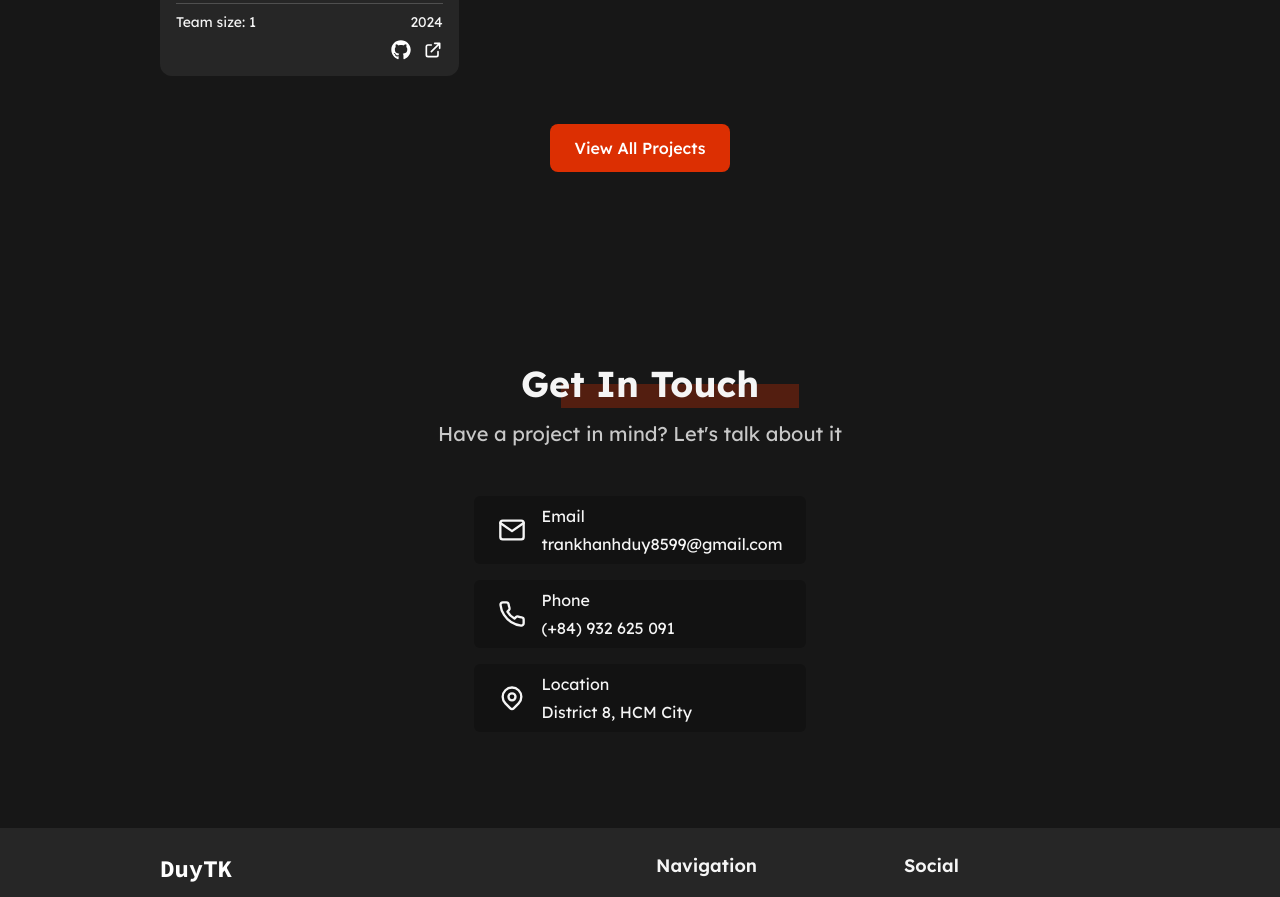
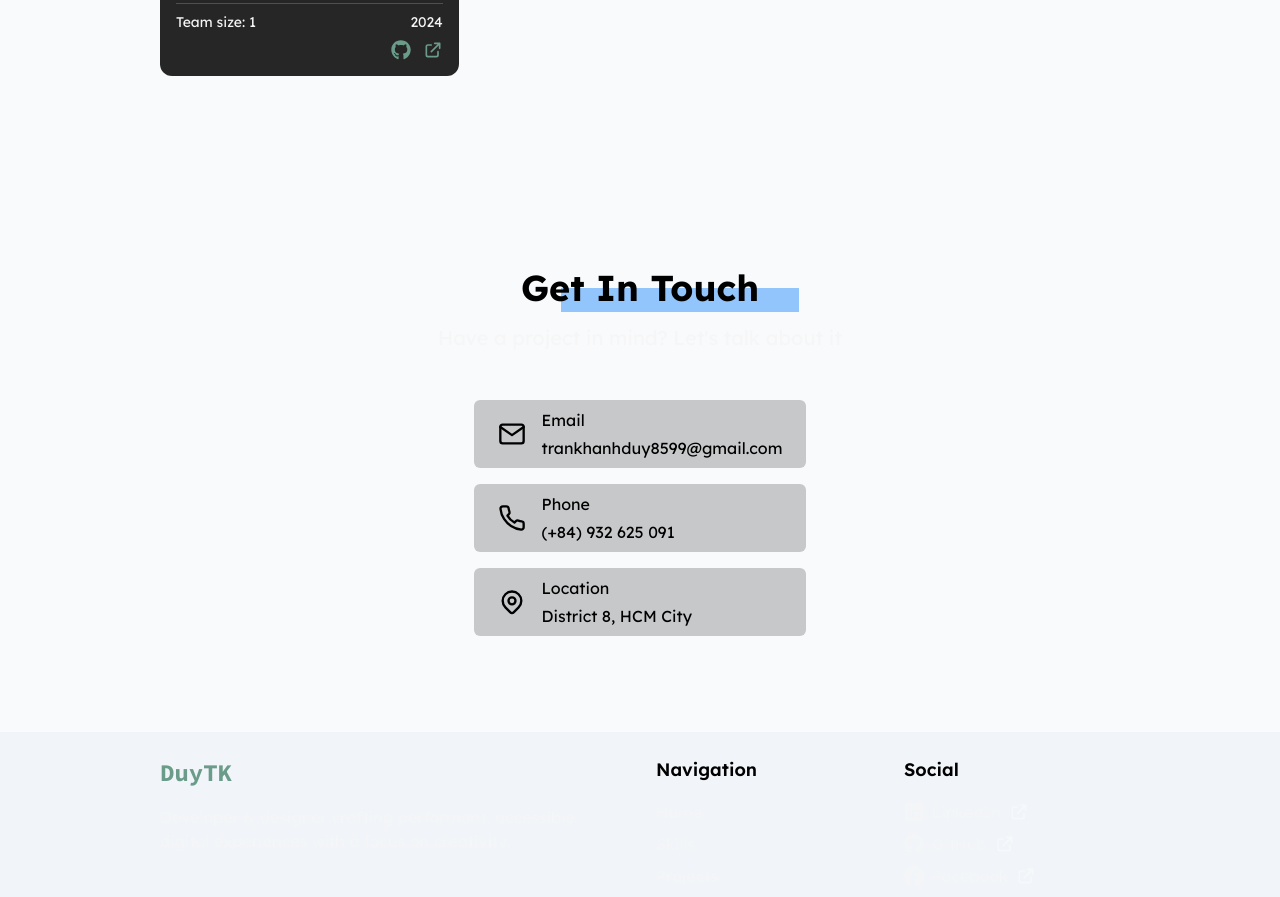
Before and after one commit to duy-nirvana/my-portfolio, a React (Vite) app: page / in a window 1280 px wide. Shown: the part 1740-2637 px from the top of the page. Built offline with nearby package versions, Linux system fonts and the light colour scheme.

Commit message:
updating

```diff
--- a/src/App.jsx
+++ b/src/App.jsx
@@ -13,7 +13,7 @@ import { twMerge } from "tailwind-merge";
 export const ThemeContext = createContext();
 
 function App() {
-  const [darkMode, setDarkMode] = useState(true);
+  const [darkMode, setDarkMode] = useState("dark");
 
   useEffect(() => {
     // Smooth scrolling for anchor links
@@ -39,18 +39,18 @@ function App() {
   }, []);
 
   const handleChangeDarkMode = () => {
-    setDarkMode(!darkMode);
+    setDarkMode(darkMode === "dark" ? "light" : "dark");
   };
 
   return (
     <ThemeContext.Provider value={{ darkMode }}>
-      <div className={darkMode && "dark"}>
+      <div className={darkMode}>
         <div className="min-h-screen flex flex-col dark:bg-primary dark:text-light text-black bg-slate-50 transition-colors duration-00">
           <Header darkMode={darkMode} onChangeDarkMode={handleChangeDarkMode} />
           {/* <button className="mt-20" onClick={() => setDarkMode(!darkMode)}>
           DRK MODE
         </button> */}
-          <main className="flex-grow ">
+          <main className="flex-grow">
             <ScrollToHashElement />
             <Routes>
               <Route path="/" element={<Home />} />
--- a/src/components/sections/ProjectSection.jsx
+++ b/src/components/sections/ProjectSection.jsx
@@ -39,22 +39,7 @@ const ProjectsSection = () => {
       source_url: "#",
       live_url: "#",
     },
-    // {
-    //   id: "task-management",
-    //   title: "Task Management App",
-    //   description:
-    //     "A collaborative task management application with real-time updates, kanban board, and team assignments.",
-    //   tags: ["Vue.js", "Firebase", "Tailwind CSS"],
-    //   image: "/api/placeholder/600/400",
-    // },
-    // {
-    //   id: "financial-dashboard",
-    //   title: "Financial Dashboard",
-    //   description:
-    //     "Interactive financial dashboard with data visualization, expense tracking, and budget management features.",
-    //   tags: ["React", "TypeScript", "D3.js", "Express"],
-    //   image: "/api/placeholder/600/400",
-    // },
+
   ];
 
   return (
@@ -76,11 +61,11 @@ const ProjectsSection = () => {
           ))}
         </div>
 
-        <div className="text-center mt-12">
+        {/* <div className="text-center mt-12">
           <Button to="/projects" variant="primary">
             View All Projects
           </Button>
-        </div>
+        </div> */}
       </div>
     </section>
   );
--- a/src/styles/main.scss
+++ b/src/styles/main.scss
@@ -6,6 +6,14 @@
 @import "tailwindcss/base";
 @import "tailwindcss/components";
 @import "tailwindcss/utilities";
+
+.dark {
+  --accent: 220, 47, 2;
+}
+
+.light {
+  --accent: 72, 245, 66;
+}
 
 // Custom base styles
 @layer base {
--- a/tailwind.config.js
+++ b/tailwind.config.js
@@ -6,7 +6,7 @@ export default {
       colors: {
         primary: "#171717",
         secondary: "#262626",
-        accent: "#dc2f02",
+        accent: "rgba(var(--accent))",
         green: "#6A9C89",
         light: "#f5f5f5",
       },
@@ -30,5 +30,5 @@ export default {
     },
   },
   plugins: [],
-  darkMode: "class",
+  // darkMode: "class",
 };
```
